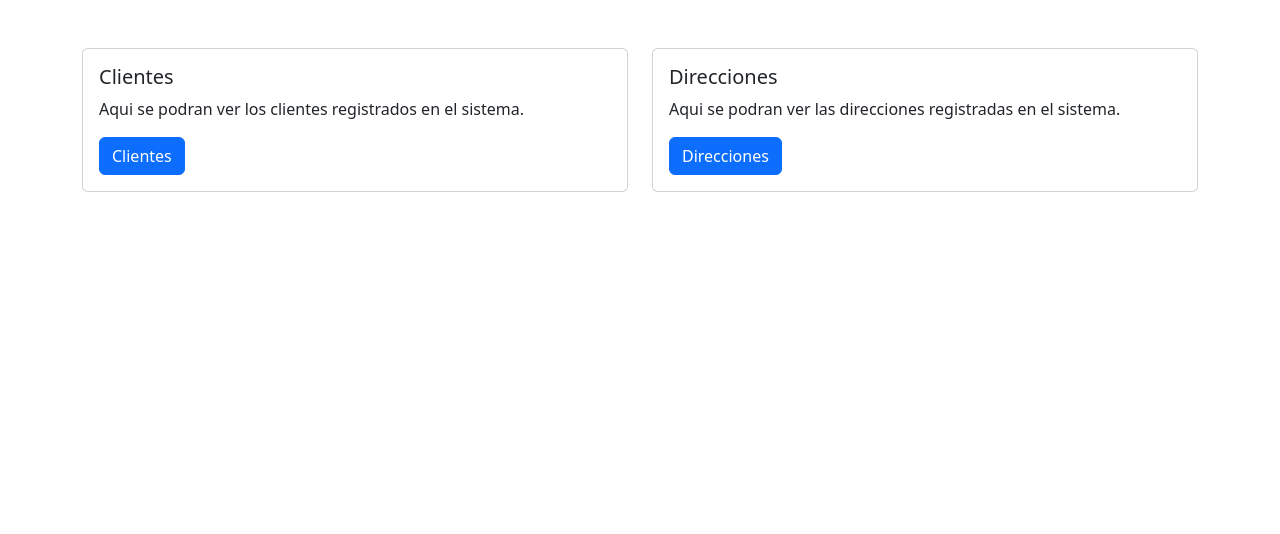
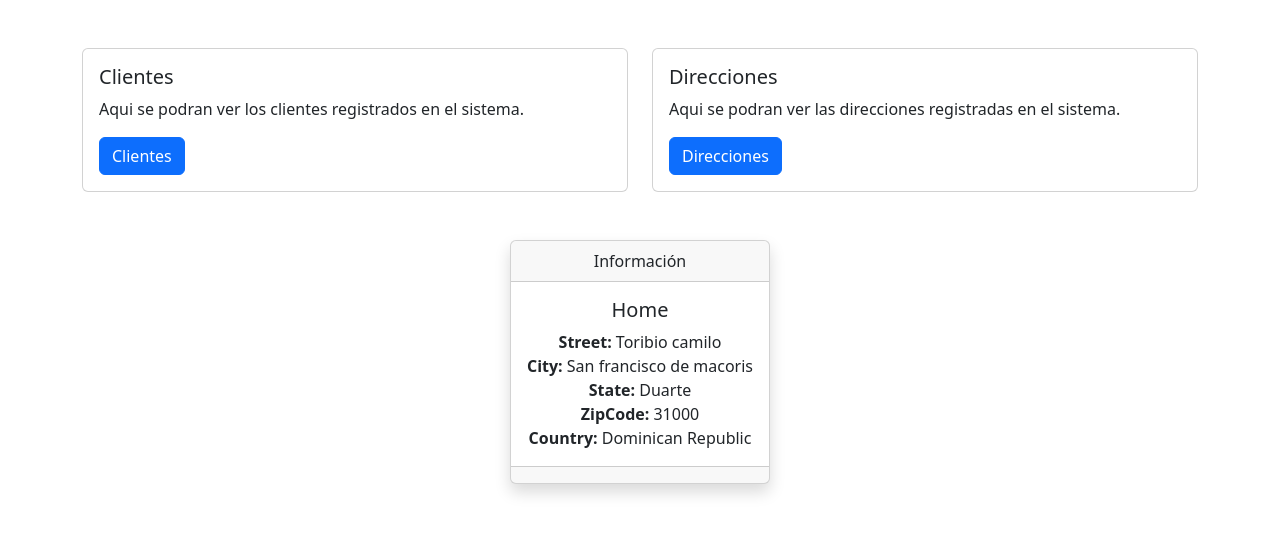
Before and after one commit to TheJosephGT/PrimerProyectoAngular, an Angular app: page /direccion/1 in a window 1280 px wide. Before the commit this address led to /. Shown: the top 534 px of the page. Built offline with nearby package versions, Linux system fonts and the light colour scheme.

Commit message:
add detail individual de direcciones

```diff
--- a/src/app/modules/direccion/direccion-component/direccion-component.component.html
+++ b/src/app/modules/direccion/direccion-component/direccion-component.component.html
@@ -11,6 +11,7 @@
         <th>Country</th>
         <th>CreateAt</th>
         <th>Active</th>
+        <th>Detalle</th>
       </tr>
     </thead>
     <tbody>
@@ -44,6 +45,14 @@
             </button>
           </ng-template>
         </td>
+        <td>
+          <a
+            class="btn btn-primary"
+            [routerLink]="['/direccion', direccion.addressId]"
+            routerLinkActive="router-link-active"
+            >Ver</a
+          >
+        </td>
       </tr>
     </tbody>
   </table>
--- /dev/null
+++ b/src/app/modules/direccion/direccion-detail-individual/direccion-detail-individual.component.html
@@ -0,0 +1,18 @@
+<div class="container mt-5">
+  <div class="d-flex justify-content-center">
+    <div class="card text-center shadow">
+      <div class="card-header">Información</div>
+      <div class="card-body">
+        <h5 class="card-title">{{ direccion.alias }}</h5>
+        <p class="card-text">
+          <strong>Street:</strong> {{ direccion.street }} <br />
+          <strong>City:</strong> {{ direccion.city }} <br />
+          <strong>State:</strong> {{ direccion.state }} <br />
+          <strong>ZipCode:</strong> {{ direccion.zipCode }} <br />
+          <strong>Country:</strong> {{ direccion.country }}
+        </p>
+      </div>
+      <div class="card-footer text-muted"></div>
+    </div>
+  </div>
+</div>
--- /dev/null
+++ b/src/app/modules/direccion/direccion-detail-individual/direccion-detail-individual.component.ts
@@ -0,0 +1,86 @@
+import { Component } from '@angular/core';
+import { Direccion } from '../../../models/direccion';
+import { ActivatedRoute } from '@angular/router';
+
+@Component({
+  selector: 'app-direccion-detail-individual',
+  standalone: false,
+  templateUrl: './direccion-detail-individual.component.html',
+  styleUrl: './direccion-detail-individual.component.css',
+})
+export class DireccionDetailIndividualComponent {
+  direcciones: Direccion[] = [
+    {
+      addressId: 1,
+      alias: 'Home',
+      street: 'Toribio camilo',
+      city: 'San francisco de macoris',
+      state: 'Duarte',
+      zipCode: '31000',
+      country: 'Dominican Republic',
+      active: true,
+      createAt: new Date(),
+      clienteId: 1,
+    },
+    {
+      addressId: 2,
+      alias: 'Vacation Home',
+      street: 'Calle Principal',
+      city: 'Puerto Plata',
+      state: 'Puerto Plata',
+      zipCode: '57000',
+      country: 'Dominican Republic',
+      active: false,
+      createAt: new Date(),
+      clienteId: 2,
+    },
+    {
+      addressId: 3,
+      alias: 'Warehouse',
+      street: 'Calle Central',
+      city: 'La Romana',
+      state: 'La Romana',
+      zipCode: '22000',
+      country: 'Dominican Republic',
+      active: true,
+      createAt: new Date(),
+      clienteId: 3,
+    },
+    {
+      addressId: 4,
+      alias: 'Beach House',
+      street: 'Calle del Mar',
+      city: 'Boca Chica',
+      state: 'Santo Domingo',
+      zipCode: '11500',
+      country: 'Dominican Republic',
+      active: true,
+      createAt: new Date(),
+      clienteId: 5,
+    },
+    {
+      addressId: 5,
+      alias: 'Mountain Retreat',
+      street: 'Carretera a la Montaña',
+      city: 'Jarabacoa',
+      state: 'La Vega',
+      zipCode: '41000',
+      country: 'Dominican Republic',
+      active: false,
+      createAt: new Date(),
+      clienteId: 4,
+    },
+  ];
+
+  direccion: Direccion = new Direccion();
+
+  constructor(private routeManager: ActivatedRoute) {
+    this.routeManager.params.subscribe((params) => {
+      if (params['id']) {
+        this.direccion = this.direcciones.find(
+          (direccion) => direccion.addressId == params['id']
+        );
+      }
+    });
+  }
+}
--- a/src/app/modules/direccion/direccion-routing.module.ts
+++ b/src/app/modules/direccion/direccion-routing.module.ts
@@ -2,11 +2,16 @@ import { Component, NgModule } from '@angular/core';
 import { RouterModule, Routes } from '@angular/router';
 import path from 'path';
 import { DireccionComponentComponent } from './direccion-component/direccion-component.component';
+import { DireccionDetailIndividualComponent } from './direccion-detail-individual/direccion-detail-individual.component';
 
 const routes: Routes = [
   {
     path: 'direccion',
     component: DireccionComponentComponent,
+  },
+  {
+    path: 'direccion/:id',
+    component: DireccionDetailIndividualComponent,
   },
 ];
 
```
Also changed, not shown: src/app/modules/direccion/direccion-detail-individual/direccion-detail-individual.component.css (added), 1 other file (tests, documents, lock files or other folders).
